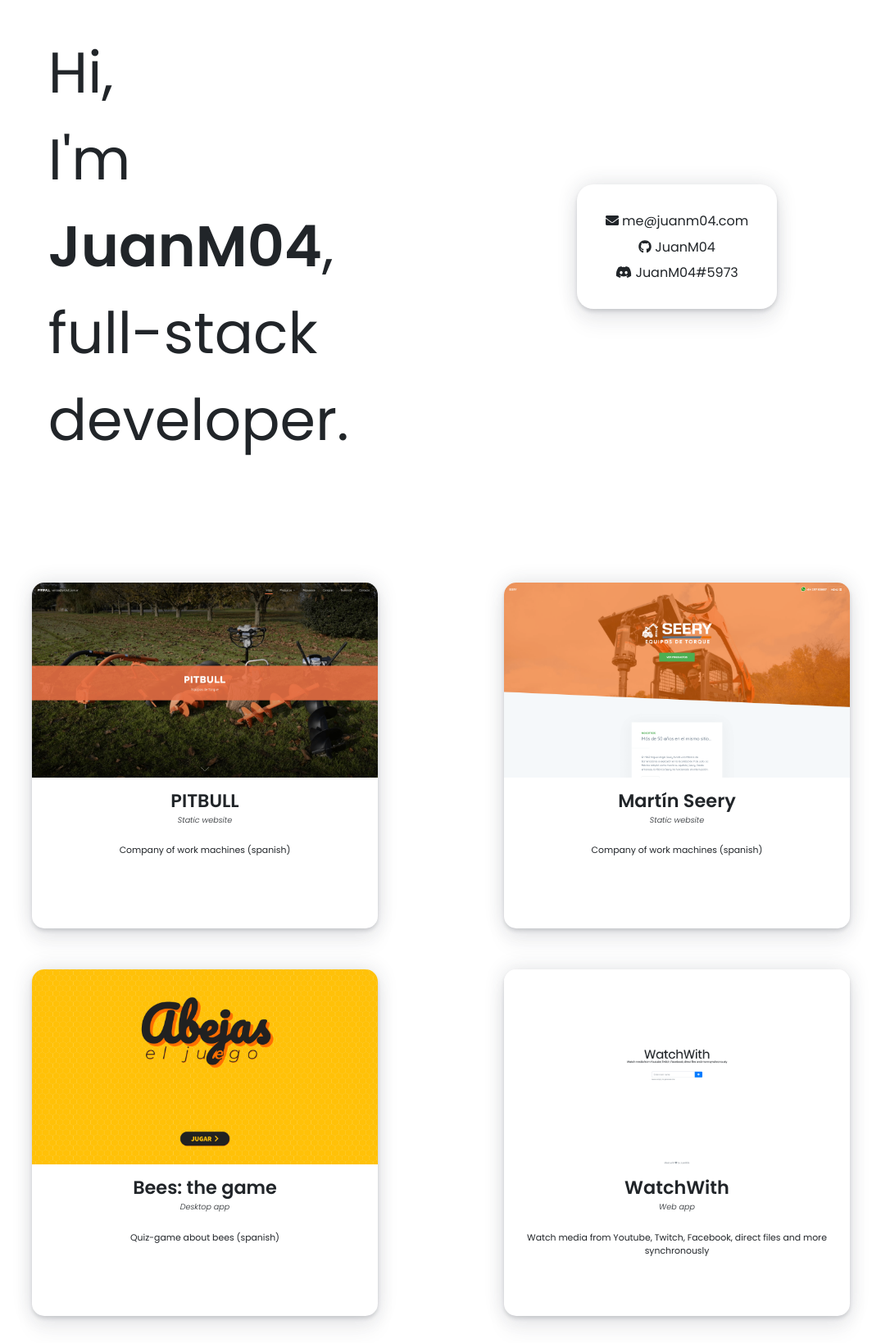
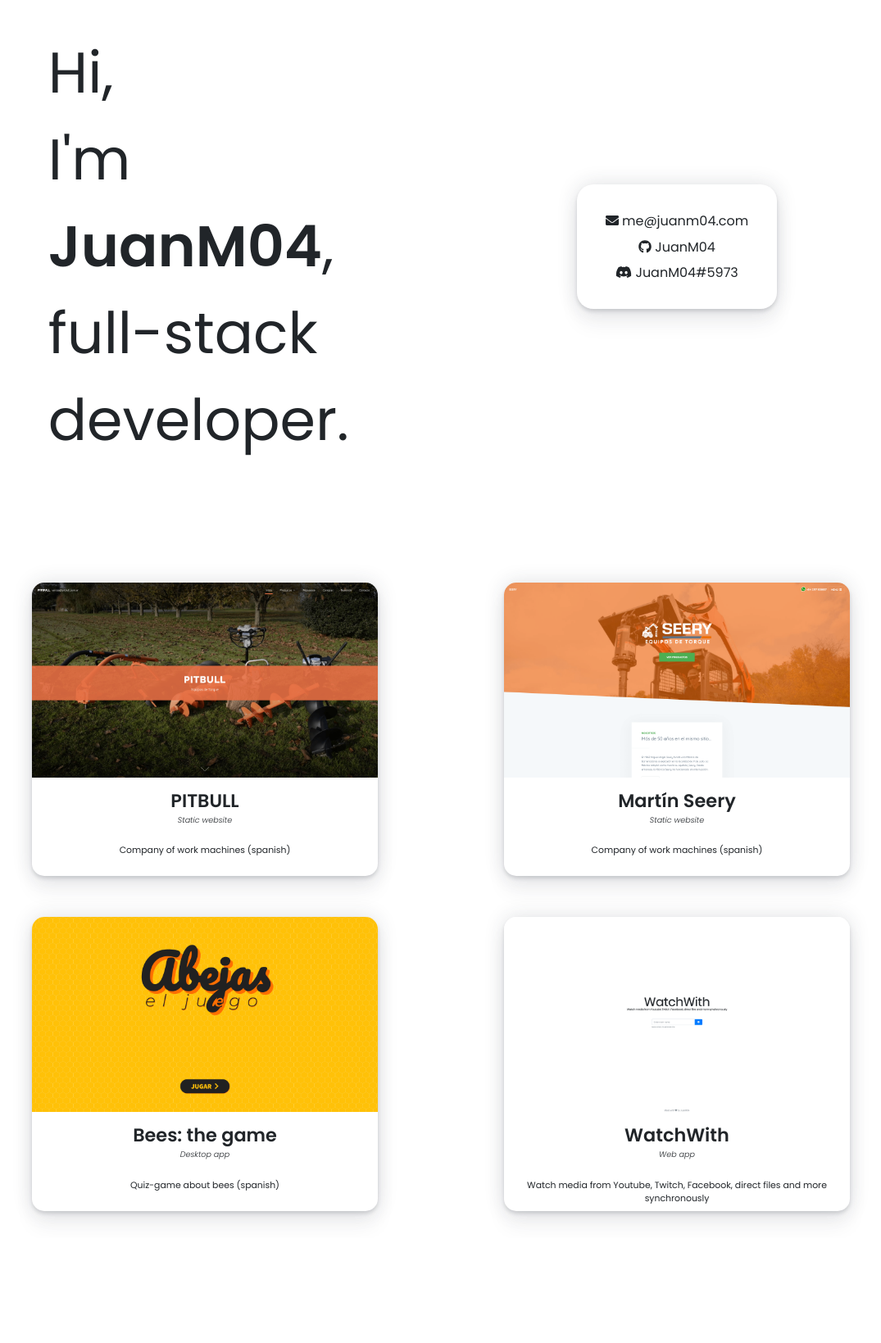
Before and after one commit to JuanM04/portfolio, a React (Create React App) app: page / in a window 1280 px wide. Shown: the part 124-1763 px from the top of the page at 82% size, without its empty margins (110-1185 px from the left). After the commit the page ends 1635 px from the top, so only its background shows below. Built offline with nearby package versions, Linux system fonts and the light colour scheme; the HTML template or start-up script is replaced by a standard one.

Commit message:
pseudo-rectangles

```diff
--- a/src/App.scss
+++ b/src/App.scss
@@ -33,7 +33,7 @@ $small: 1030px;
   }
 
   @media (max-width: $small) {
-    grid-template-rows: 80vw;
+    grid-template-rows: 67.88vw;
     margin-right: 10vw;
     margin-left: 10vw;
   }
@@ -129,7 +129,7 @@ $small: 1030px;
   .Project {
     margin: 25px auto;
     width: 33vw;
-    height: 33vw;
+    height: 28vw;
     box-shadow: $shadow;
     border-radius: 15px;
     text-decoration: none;
@@ -137,7 +137,7 @@ $small: 1030px;
 
     @media (max-width: $small) {
       width: 80vw;
-      height: 80vw;
+      height: 67.88vw;
     }
 
     img {
```
